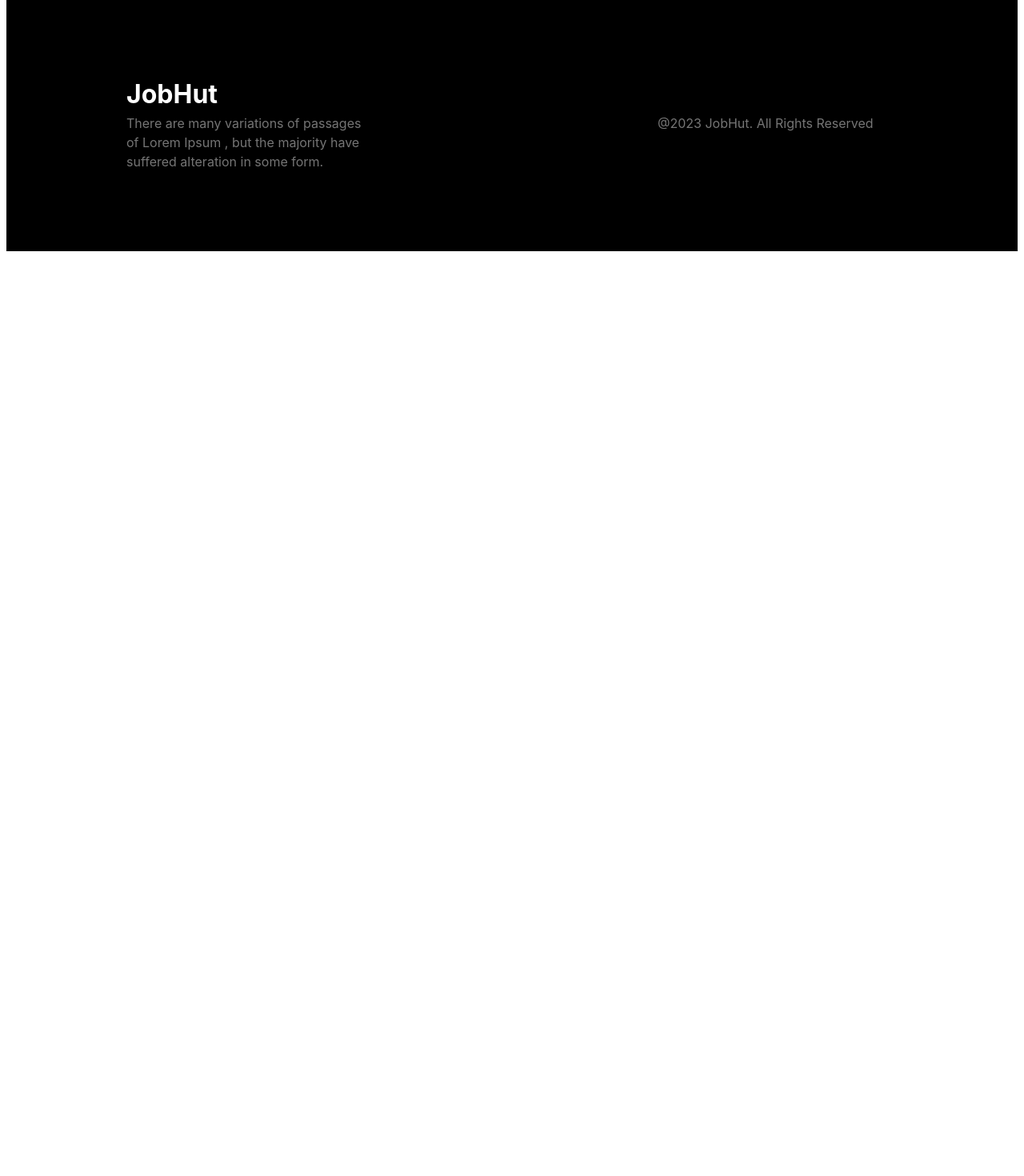
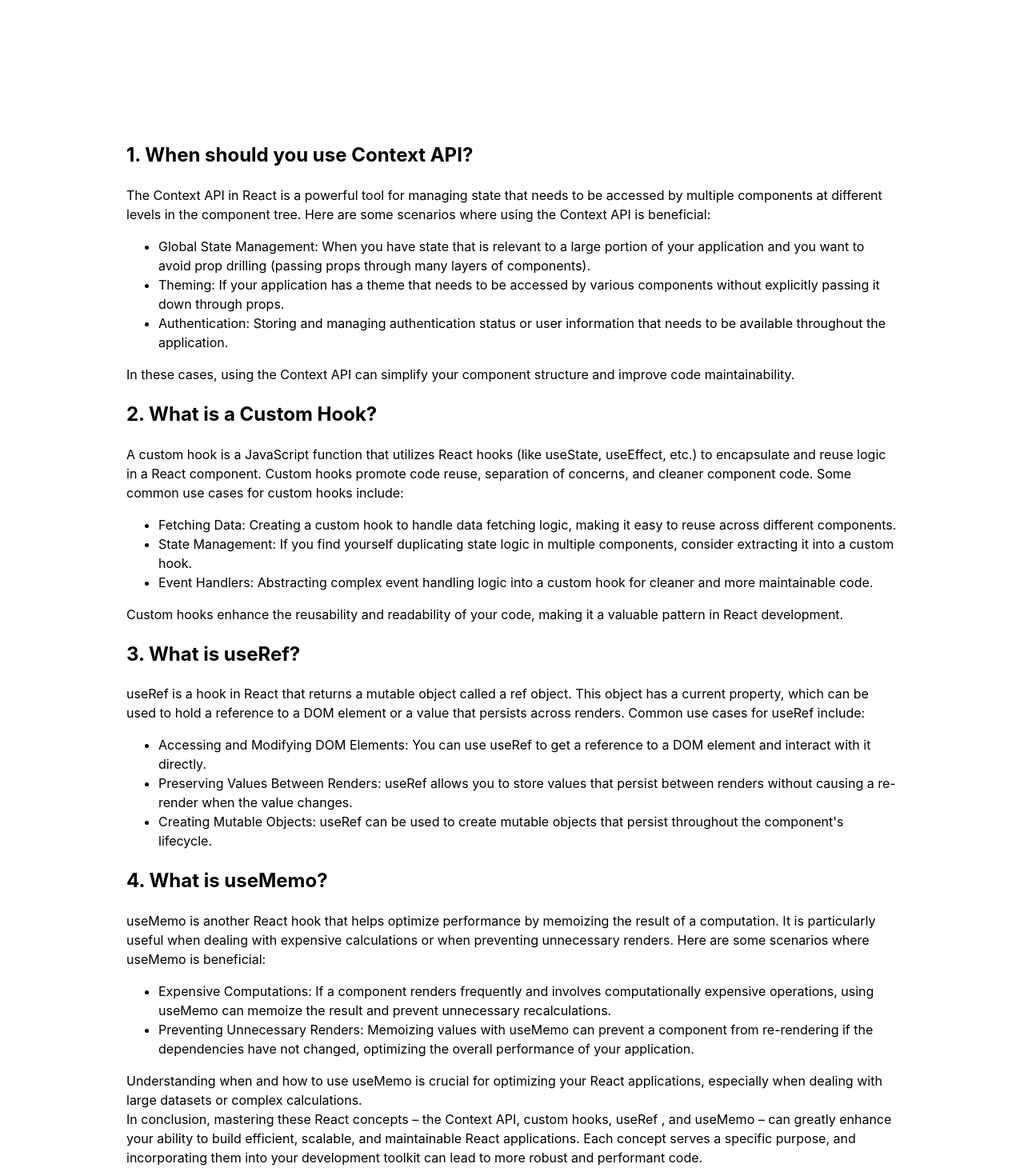
Before and after one commit to Rafiulsam/job-hunt-react, a React (Vite) app: page /blog in a window 1280 px wide. Shown: the part 320-1790 px from the top of the page at 80% size. Before the commit the page ends 800 px from the top, so only its background shows below. Built offline with nearby package versions, Linux system fonts and the light colour scheme.

Commit message:
blogs added

```diff
--- a/src/components/AppliedJobs/AppliedJobs.css
+++ b/src/components/AppliedJobs/AppliedJobs.css
@@ -7,3 +7,10 @@
 .applied-jobs-container{
 	width: 100%;
 }
+.applied-jobs h1{
+	display: flex;
+	justify-content: center;
+	align-items: center;
+	height: 300px;
+	color: #474747;
+}
--- a/src/components/AppliedJobs/AppliedJobs.jsx
+++ b/src/components/AppliedJobs/AppliedJobs.jsx
@@ -38,11 +38,12 @@ const AppliedJobs = () => {
             <h2 className='title'>Applied Jobs</h2>
             <div className='applied-jobs'>
                 <Dropdown handleFilteredJobs={handleFilteredJobs}></Dropdown>
-                <div className='applied-jobs-container'>
-                    {
-                        displayedJobs.map(job => <AppliedItem key={job.id} job={job}></AppliedItem>)
-                    }
-                </div>
+                {displayedJobs.length > 0 ? (
+                    <div className='applied-jobs-container'>
+                        {
+                            displayedJobs.map(job => <AppliedItem key={job.id} job={job}></AppliedItem>)
+                        }
+                    </div>) : <h1 className='applied-jobs-container'>Applied jobs will appear here</h1>}
             </div>
         </>
     );
--- /dev/null
+++ b/src/components/Blog/Blog.css
@@ -0,0 +1,3 @@
+.blog-container{
+    padding: 32px 150px;
+}
--- a/src/components/Blog/Blog.jsx
+++ b/src/components/Blog/Blog.jsx
@@ -1,10 +1,71 @@
 import React from 'react';
-
+import './Blog.css'
 const Blog = () => {
     return (
-        <div>
-            <h1>This is Blog page</h1>
+        <>
+            <h1 className='title'>Welcome to our blog</h1>
+        <div className="blog-container">
+            <section>
+                <h2>1. When should you use Context API?</h2>
+                <p>
+                    The Context API in React is a powerful tool for managing state that needs to be accessed by multiple components at different levels in the component tree. Here are some scenarios where using the Context API is beneficial:
+                </p>
+                <ul>
+                    <li>Global State Management: When you have state that is relevant to a large portion of your application and you want to avoid prop drilling (passing props through many layers of components).</li>
+                    <li>Theming: If your application has a theme that needs to be accessed by various components without explicitly passing it down through props.</li>
+                    <li>Authentication: Storing and managing authentication status or user information that needs to be available throughout the application.</li>
+                </ul>
+                <p>
+                    In these cases, using the Context API can simplify your component structure and improve code maintainability.
+                </p>
+            </section>
+
+            {/* Question 2: What is a Custom Hook? */}
+            <section>
+                <h2>2. What is a Custom Hook?</h2>
+                <p>
+                    A custom hook is a JavaScript function that utilizes React hooks (like useState, useEffect, etc.) to encapsulate and reuse logic in a React component. Custom hooks promote code reuse, separation of concerns, and cleaner component code. Some common use cases for custom hooks include:
+                </p>
+                <ul>
+                    <li>Fetching Data: Creating a custom hook to handle data fetching logic, making it easy to reuse across different components.</li>
+                    <li>State Management: If you find yourself duplicating state logic in multiple components, consider extracting it into a custom hook.</li>
+                    <li>Event Handlers: Abstracting complex event handling logic into a custom hook for cleaner and more maintainable code.</li>
+                </ul>
+                <p>
+                    Custom hooks enhance the reusability and readability of your code, making it a valuable pattern in React development.
+                </p>
+            </section>
+
+            <section>
+                <h2>3. What is useRef?</h2>
+                <p>
+                 useRef  is a hook in React that returns a mutable object called a ref object. This object has a current property, which can be used to hold a reference to a DOM element or a value that persists across renders. Common use cases for useRef  include:
+                </p>
+                <ul>
+                    <li>Accessing and Modifying DOM Elements: You can use useRef  to get a reference to a DOM element and interact with it directly.</li>
+                    <li>Preserving Values Between Renders: useRef  allows you to store values that persist between renders without causing a re-render when the value changes.</li>
+                    <li>Creating Mutable Objects: useRef  can be used to create mutable objects that persist throughout the component's lifecycle.</li>
+                </ul>
+            </section>
+            <section>
+                <h2>4. What is useMemo?</h2>
+                <p>
+                 useMemo is another React hook that helps optimize performance by memoizing the result of a computation. It is particularly useful when dealing with expensive calculations or when preventing unnecessary renders. Here are some scenarios where useMemo is beneficial:
+                </p>
+                <ul>
+                    <li>Expensive Computations: If a component renders frequently and involves computationally expensive operations, using useMemo can memoize the result and prevent unnecessary recalculations.</li>
+                    <li>Preventing Unnecessary Renders: Memoizing values with useMemo can prevent a component from re-rendering if the dependencies have not changed, optimizing the overall performance of your application.</li>
+                </ul>
+                <p>
+                    Understanding when and how to use useMemo is crucial for optimizing your React applications, especially when dealing with large datasets or complex calculations.
+                </p>
+                <p>
+                    In conclusion, mastering these React concepts – the Context API, custom hooks, useRef , and useMemo – can greatly enhance your ability to build efficient, scalable, and maintainable React applications. Each concept serves a specific purpose, and incorporating them into your development toolkit can lead to more robust and performant code.
+                </p>
+            </section>
+
         </div>
+        </>
     );
 };
 
--- a/src/components/Dropdown/Dropdown.css
+++ b/src/components/Dropdown/Dropdown.css
@@ -1,8 +1,11 @@
 .dropdown {
     cursor: pointer;
     border-radius: 4px;
-    padding: 20px;
+    padding: 10px;
     background-color: rgba(128, 128, 128, 0.13);
+    -webkit-user-select: none;
+    -ms-user-select: none;
+    user-select: none;
 }
 
 .dropdown-content ul {
@@ -10,12 +13,14 @@
     border: 1px solid gray;
     position: absolute;
     list-style-type: none;
-    width: 86px;
-    padding: 15px;
+    padding: 18px;
     background-color: white;
+
 }
+
 .dropdown-content ul li:hover {
     cursor: pointer;
     background-color: rgba(128, 128, 128, 0.13);
     outline: none;
+
 }
--- a/src/components/Dropdown/Dropdown.jsx
+++ b/src/components/Dropdown/Dropdown.jsx
@@ -11,8 +11,8 @@ const Dropdown = ({handleFilteredJobs}) => {
                 {isOpen && ( <div className='dropdown-content'>
                     <ul>
                         <li onClick={()=>handleFilteredJobs('all')}>All</li>
+                        <li onClick={()=>handleFilteredJobs('Onsite')}>Onsite</li>
                         <li onClick={()=>handleFilteredJobs('Remote')}>Remote</li>
-                        <li onClick={()=>handleFilteredJobs('Onsite')}>Onsite</li>
                     </ul>
                 </div>
 
--- a/src/components/JobDetails/JobDetails.jsx
+++ b/src/components/JobDetails/JobDetails.jsx
@@ -1,7 +1,7 @@
 import React from 'react';
 import './JobDetails.css'
 import { useLoaderData, useParams } from 'react-router-dom';
-import { addToLocalStorage } from '../../utilities/localStorage';
+import { addToLocalStorage, getFromLocalStorage } from '../../utilities/localStorage';
 import toast from 'react-hot-toast';
 const JobDetails = () => {
     const jobData = useLoaderData()
@@ -11,9 +11,15 @@ const JobDetails = () => {
     console.log(job);
     const { job_description, job_responsibility, company_name, educational_requirements, experiences, salary, job_title, contact_information } = job
 
-    const handleApplyBtn=()=>{
-        addToLocalStorage(idStr)
-        toast.success('You have applied successfully')
+    const handleApplyBtn = () => {
+        const exist = getFromLocalStorage()
+        if (!exist.includes(idStr)) {
+            addToLocalStorage(idStr)
+            toast.success('You have applied successfully')
+        }
+        else{
+            toast.error('You have already applied for this job')
+        }
     }
     return (
         <div>
```
